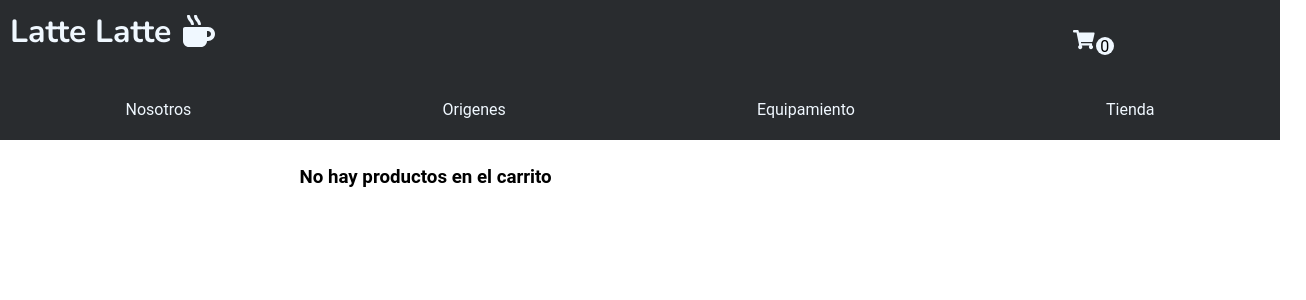
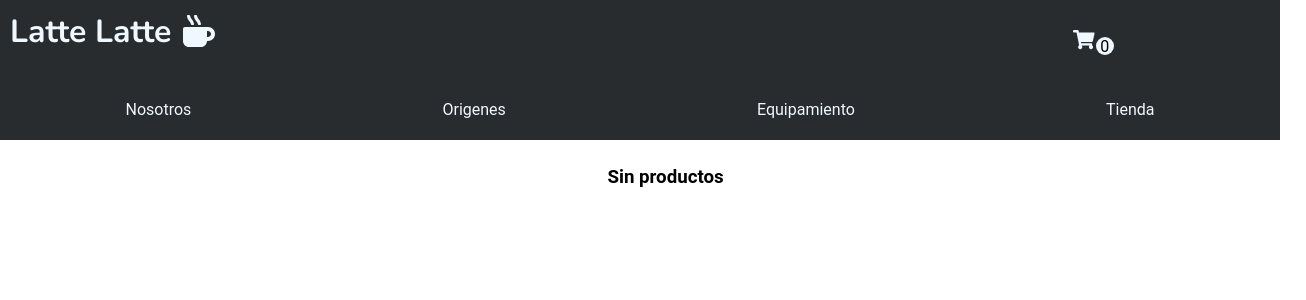
Before and after one commit to tomasVergara14/proyecto-coffe, a React (Create React App) app: page /cart in a window 1280 px wide. Shown: the top 300 px of the page, 1306 px wide, since content can reach past the window. Built offline with nearby package versions, Linux system fonts and the light colour scheme; the HTML template or start-up script is replaced by a standard one.

Commit message:
Buscar como solucionar el css de 1 producto

```diff
--- a/src/components/Cart/Cart.jsx
+++ b/src/components/Cart/Cart.jsx
@@ -33,7 +33,7 @@ const Cart = () => {
             </div>
         )
     }else{
-        return(<h3 className="TitleCart">No hay productos en el carrito</h3>)
+        return(<h3 className="TitleCart">Sin productos</h3>)
     }
 }
 
--- a/src/components/Cart/CartProduct.css
+++ b/src/components/Cart/CartProduct.css
@@ -5,10 +5,12 @@
 .ContainerCart{
     display: flex;
     justify-content: center;
+    align-items: center;
     flex-wrap: wrap;
 }
 .TitleCart{
-    width: 100vh;
+    width: 100%;
+    margin: 2%;
 }
 .EachItemContainer{
     display: flex;
@@ -80,14 +82,16 @@
     }
     .CartItemConatiner{
         display: flex;
-        width: 30%;
+        width: 33%;
         flex-wrap: wrap;
         justify-content: center;
+
     }
     .CartDetail{
         width: 100%;
         display: flex;
-        margin: 1px;
+        margin: 1%;
+        padding: 2%;
         transition: transform 500ms ease;
     }
     .CartDetail:hover{
@@ -103,7 +107,7 @@
         flex-direction: column;
         justify-content: center;
         position: relative;
-        bottom: 40px;
+        bottom: 43px;
         font-size: 0.8em;
     }
     .ButtonClean{
```
